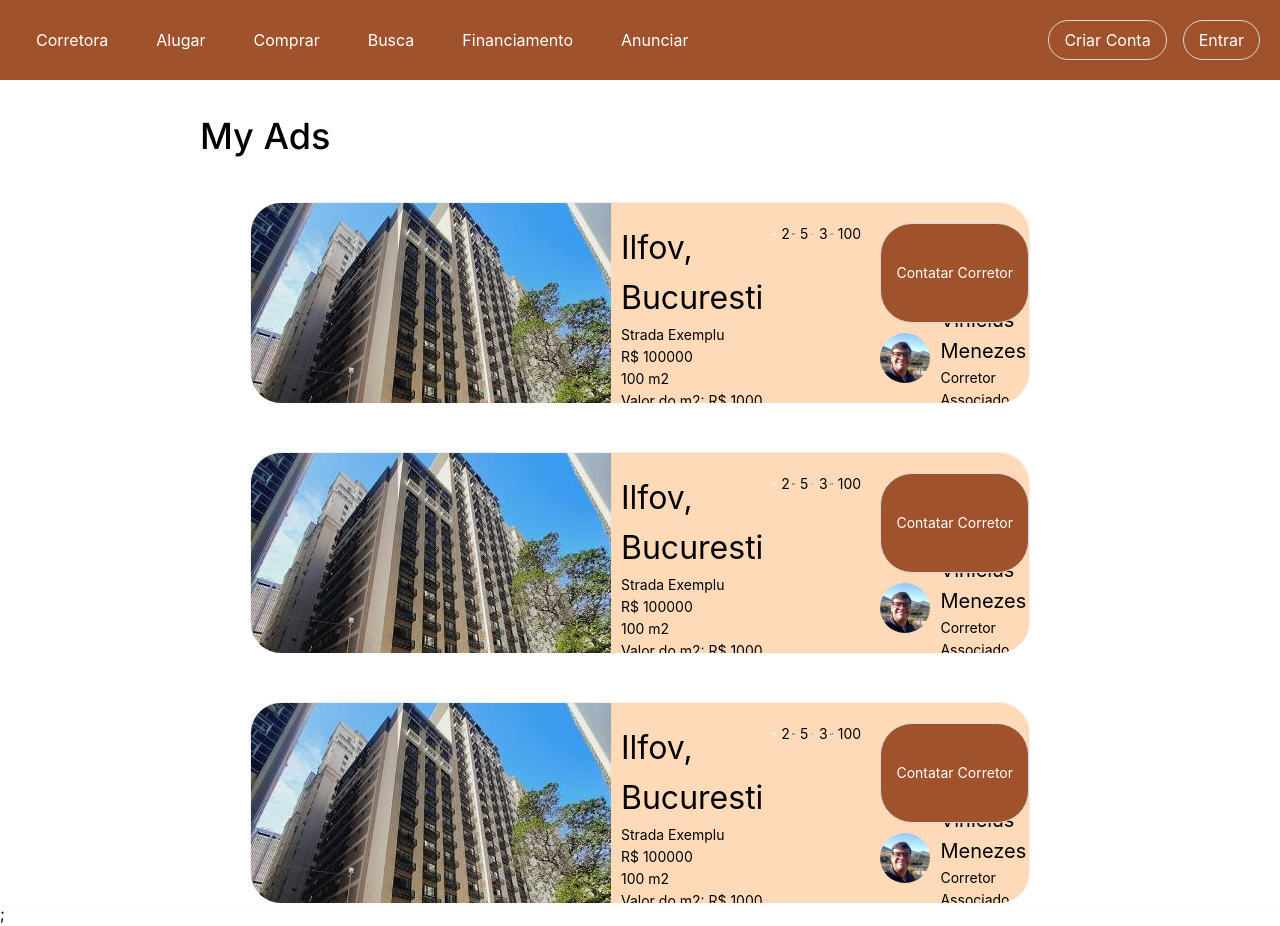
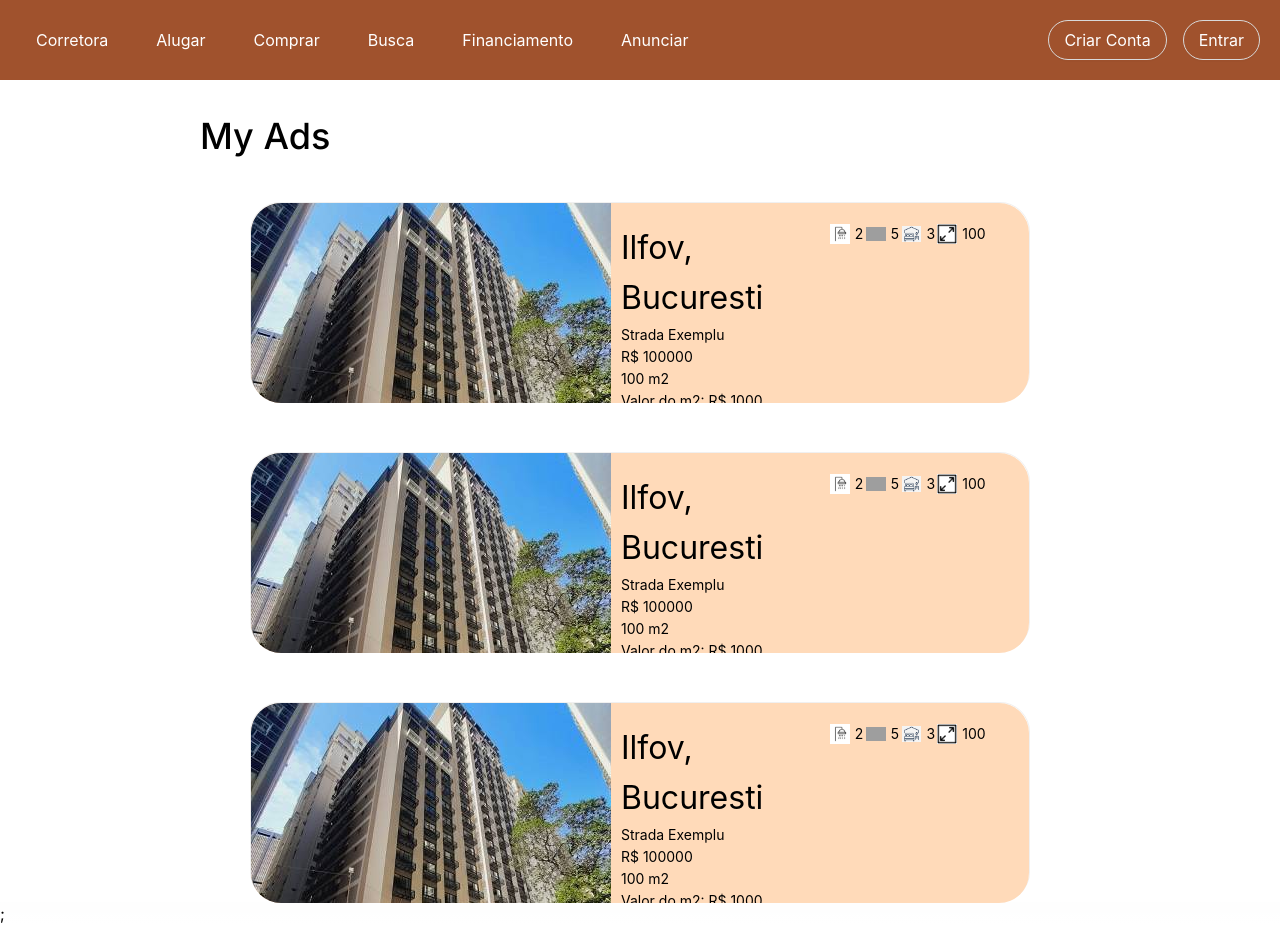
Before and after one commit to SteliosKarvanis/CSI29, a Next.js app in the folder frontend/: page /broker in a window 1280 px wide. Built offline with nearby package versions, Linux system fonts and the light colour scheme; grey boxes are pictures that could not be loaded.

Commit message:
finishing broker

```diff
--- a/frontend/src/app/broker/page.tsx
+++ b/frontend/src/app/broker/page.tsx
@@ -40,7 +40,7 @@ export default function Broker() {
   };
   return (
     <div>
-      <HorizontalCardList {...props} />;
+      <HorizontalCardList isBrokerPage {...props} />;
     </div>
   );
 };
--- a/frontend/src/components/HorizontalCard/index.tsx
+++ b/frontend/src/components/HorizontalCard/index.tsx
@@ -76,6 +76,7 @@ export const HorizontalCard = (props: HorizontalCardProps): JSX.Element => {
         height: "100%",
         paddingTop: topPadding,
         paddingBottom: bottomPadding,
+        display: props.isBrokerPage ? "none" : undefined,
       }}
     >
       <Button
--- a/frontend/src/components/HorizontalCardList/index.tsx
+++ b/frontend/src/components/HorizontalCardList/index.tsx
@@ -5,7 +5,7 @@ export const HorizontalCardList = (
   props: HorizontalCardListProps
 ): JSX.Element => {
   const cardsRender = props.cards.map((card, index) => (
-    <HorizontalCard key={index} {...card} />
+    <HorizontalCard key={index} {...card} isBrokerPage={props.isBrokerPage} />
   ));
   return (
     <div
--- a/frontend/src/lib/types.ts
+++ b/frontend/src/lib/types.ts
@@ -33,10 +33,12 @@ export interface HorizontalCardProps {
   pricePerSquareMeter: number;
   tags: TagProps[];
   broker: BrokerProps;
+  isBrokerPage?: boolean;
 }
 
 export interface HorizontalCardListProps {
   name: string;
+  isBrokerPage?: boolean;
   cards: HorizontalCardProps[];
 }
 
```
